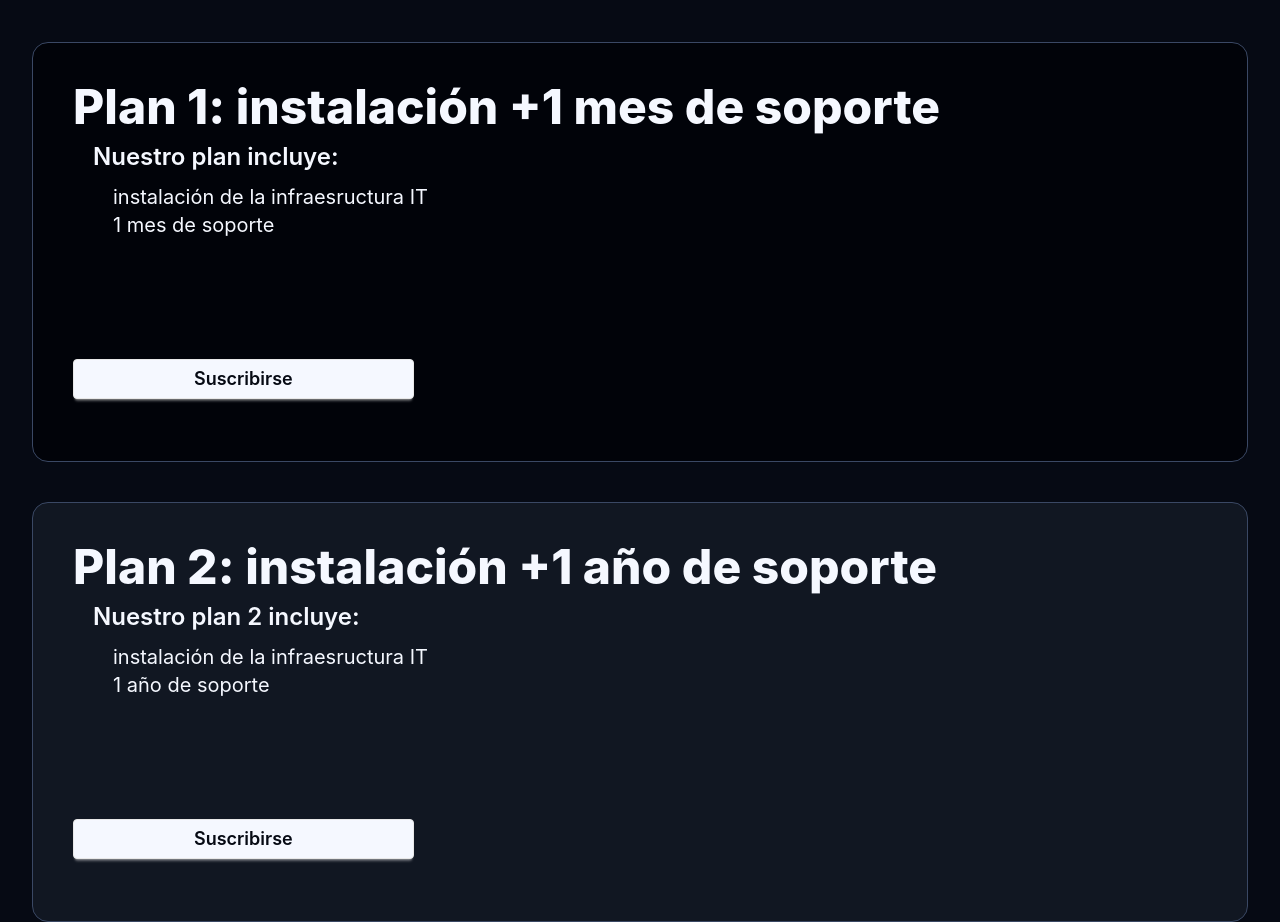
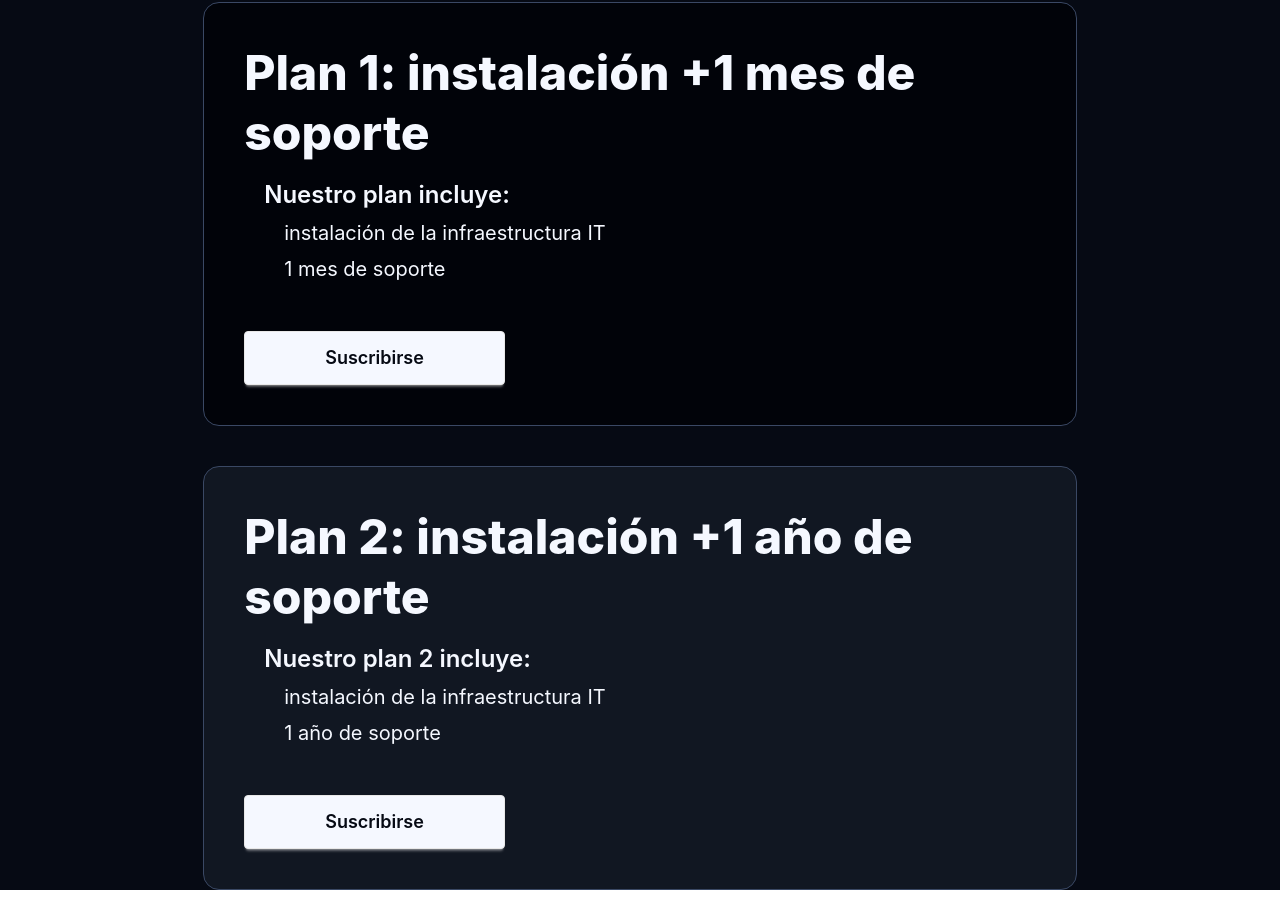
Before and after one commit to CopernicoDev/PYMES_WEB_Frontend_Angular, an Angular app: page /services-it in a window 1280 px wide. Shown: the part 254-1176 px from the top of the page. After the commit the page ends 1144 px from the top, so only its background shows below. Built offline with nearby package versions, Linux system fonts and the light colour scheme.

Commit message:
Adaptando los apartados servicio y contactos a móviles

```diff
--- a/src/app/pages/contact/contact.html
+++ b/src/app/pages/contact/contact.html
@@ -1,18 +1,20 @@
-<section class="grid-cols-1 text-center mt-20 ">
-  <h1 class="text-5xl font-extrabold">Contacto</h1>
-  <h2 class="text-2xl font-semibold pl-5 pt-2.5">Conecta con nosotros</h2>
+<section class="grid grid-cols-1 text-center mt-10 md:mt-20 px-4">
+  <h1 class="text-3xl md:text-5xl font-extrabold">Contacto</h1>
+  <h2 class="text-lg md:text-2xl font-semibold pt-2.5">Conecta con nosotros</h2>
 </section>
 
+<!-- Cambiamos las columnas a proporciones fraccionales (1.5fr y 1fr) -->
 <div
-  class="grid grid-cols-[minmax(35vw,40vw)_minmax(5vw,20vw)] min-h-[80vh] max-h-[90vh] min-w-[70vw] max-w-[80vw] mx-auto mt-10 p-30 gap-x-10">
+  class="grid grid-cols-1 lg:grid-cols-[1.5fr_1fr] w-full max-w-7xl mx-auto mt-6 md:mt-10 px-4 md:px-10 py-6 md:py-12 gap-10">
 
-  <div class="grid-cols-1 grid place-items-center">
-    <div class="min-w-[600px] h-full grid content-start gap-y-20 ">
+  <!-- Columna del Formulario: Centrado en móvil, alineado a la izquierda en desktop -->
+  <div class="grid grid-cols-1 place-items-center lg:place-items-start w-full">
+    <div class="w-full max-w-[600px] h-full grid content-start gap-y-8 md:gap-y-12">
       <app-input label="Nombre" id="name" placeholder="Ingrese su nombre"
         [control]="contactForm.controls.name"></app-input>
 
-      <app-input label="Correo" id="email" placeholder="Ingrese su correo"
-        [control]="contactForm.controls.email"></app-input>
+      <app-input label="Correo" id="email" placeholder="Ingrese su correo" [control]="contactForm.controls.email"
+        icon="email"></app-input>
 
       <app-input label="Asunto" id="subject" placeholder="Ingrese el asunto"
         [control]="contactForm.controls.subject"></app-input>
@@ -21,24 +23,15 @@
         [control]="contactForm.controls.message"></app-input>
 
       <button
-        class="btn bg-text hover:bg-text-muted text-bg font-semibold text-lg w-full rounded py-3 transition-colors duration-200 h-auto min-h-0">Enviar</button>
+        class="btn bg-text hover:bg-text-muted text-bg font-semibold text-lg w-full rounded py-3 transition-colors duration-200 h-auto min-h-0">
+        Enviar
+      </button>
     </div>
   </div>
-  <div class="border border-border bg-bg-dark grid place-content-center">
+
+  <!-- Columna de la Imagen -->
+  <div class="border border-border bg-bg-dark grid place-content-center min-h-[250px] lg:min-h-0 rounded-2xl">
     imagen
   </div>
 
 </div>
-
-<!--
-<app-input label="Nombre" id="name" placeholder="Ingrese su nombre"
-        [control]="contactForm.controls.name"></app-input>
-
-      <app-input label="Correo" id="email" placeholder="Ingrese su correo"
-        [control]="contactForm.controls.email"></app-input>
-
-      <app-input label="Asunto" id="subject" placeholder="Ingrese el asunto"
-        [control]="contactForm.controls.subject"></app-input>
-
-      <app-input label="Mensaje" id="message" type="textarea" placeholder="Ingrese su mensaje"
-        [control]="contactForm.controls.message"></app-input>-->
--- a/src/app/pages/services-it/services-it.html
+++ b/src/app/pages/services-it/services-it.html
@@ -1,21 +1,35 @@
-<main class="grid grid-cols-1 gap-y-10 mt-30">
+<main class="grid grid-cols-1 gap-y-6 md:gap-y-10 mt-10 md:mt-20 px-4">
+    <!-- Plan 1 -->
     <app-info-card
-        class="grid w-full border border-border bg-bg-dark min-h-[420px] max-w-[95%] mx-auto rounded-2xl pl-10 pt-10">
-        <h1 class="text-5xl font-extrabold">Plan 1: instalación +1 mes de soporte</h1>
-        <h2 class="text-2xl font-semibold pl-5 pt-2.5">Nuestro plan incluye:</h2>
-        <p class="text-xl font-normal pl-10 pt-2.5">instalación de la infraesructura IT</p>
-        <p class="text-xl font-normal pl-10">1 mes de soporte</p>
+        class="grid w-full border border-border bg-bg-dark min-h-[350px] md:min-h-[420px] md:max-w-[70%] mx-auto rounded-2xl p-6 md:p-10">
+        <h1 class="text-3xl md:text-5xl font-extrabold leading-tight">Plan 1: instalación +1 mes de soporte</h1>
+        <h2 class="text-xl md:text-2xl font-semibold pl-2 md:pl-5 pt-4">Nuestro plan incluye:</h2>
+
+        <div class="space-y-2 pt-2 pl-4 md:pl-10">
+            <p class="text-base md:text-xl font-normal">instalación de la infraestructura IT</p>
+            <p class="text-base md:text-xl font-normal">1 mes de soporte</p>
+        </div>
+
         <button
-            class="btn text-lg bg-text hover:bg-text-muted text-bg font-semibold py-2 px-30 rounded mt-30">Suscribirse</button>
+            class="btn text-base md:text-lg bg-text hover:bg-text-muted text-bg font-semibold py-3 w-full sm:w-auto sm:px-20 rounded mt-8 md:mt-12 justify-self-start h-auto min-h-0">
+            Suscribirse
+        </button>
     </app-info-card>
 
+    <!-- Plan 2 -->
     <app-info-card
-        class="grid w-full border border-border bg-bg-light min-h-[420px] max-w-[95%] mx-auto rounded-2xl pl-10 pt-10">
-        <h1 class="text-5xl font-extrabold">Plan 2: instalación +1 año de soporte</h1>
-        <h2 class="text-2xl font-semibold pl-5 pt-2.5">Nuestro plan 2 incluye:</h2>
-        <p class="text-xl font-normal pl-10 pt-2.5">instalación de la infraesructura IT</p>
-        <p class="text-xl font-normal pl-10">1 año de soporte</p>
+        class="grid w-full border border-border bg-bg-light min-h-[350px] md:min-h-[420px] md:max-w-[70%] mx-auto rounded-2xl p-6 md:p-10">
+        <h1 class="text-3xl md:text-5xl font-extrabold leading-tight">Plan 2: instalación +1 año de soporte</h1>
+        <h2 class="text-xl md:text-2xl font-semibold pl-2 md:pl-5 pt-4">Nuestro plan 2 incluye:</h2>
+
+        <div class="space-y-2 pt-2 pl-4 md:pl-10">
+            <p class="text-base md:text-xl font-normal">instalación de la infraestructura IT</p>
+            <p class="text-base md:text-xl font-normal">1 año de soporte</p>
+        </div>
+
         <button
-            class="btn text-lg bg-text hover:bg-text-muted text-bg font-semibold py-2 px-30 rounded mt-30">Suscribirse</button>
+            class="btn text-base md:text-lg bg-text hover:bg-text-muted text-bg font-semibold py-3 w-full sm:w-auto sm:px-20 rounded mt-8 md:mt-12 justify-self-start h-auto min-h-0">
+            Suscribirse
+        </button>
     </app-info-card>
 </main>
--- a/src/app/pages/sign-up/sign-up.html
+++ b/src/app/pages/sign-up/sign-up.html
@@ -25,7 +25,7 @@
         </div>
 
         <button
-            class="btn bg-text hover:bg-text-muted text-bg font-semibold text-lg w-full rounded py-3 transition-colors duration-200 h-auto min-h-0">
+            class="btn bg-text hover:bg-text-muted text-bg font-semibold text-lg w-full rounded py-3 transition-colors duration-200 h-auto min-h-0 mb-5">
             Registrarse
         </button>
     </div>
```
